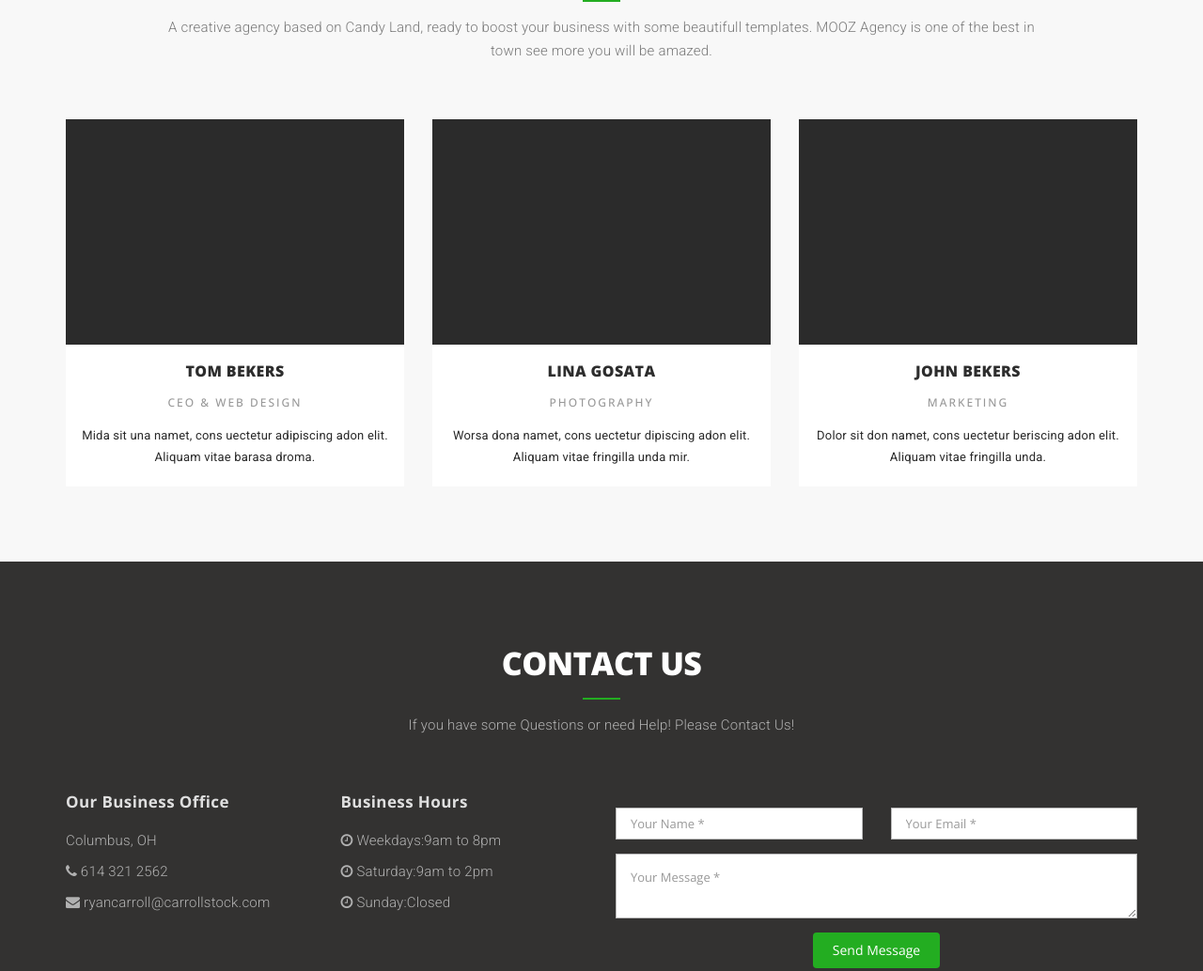
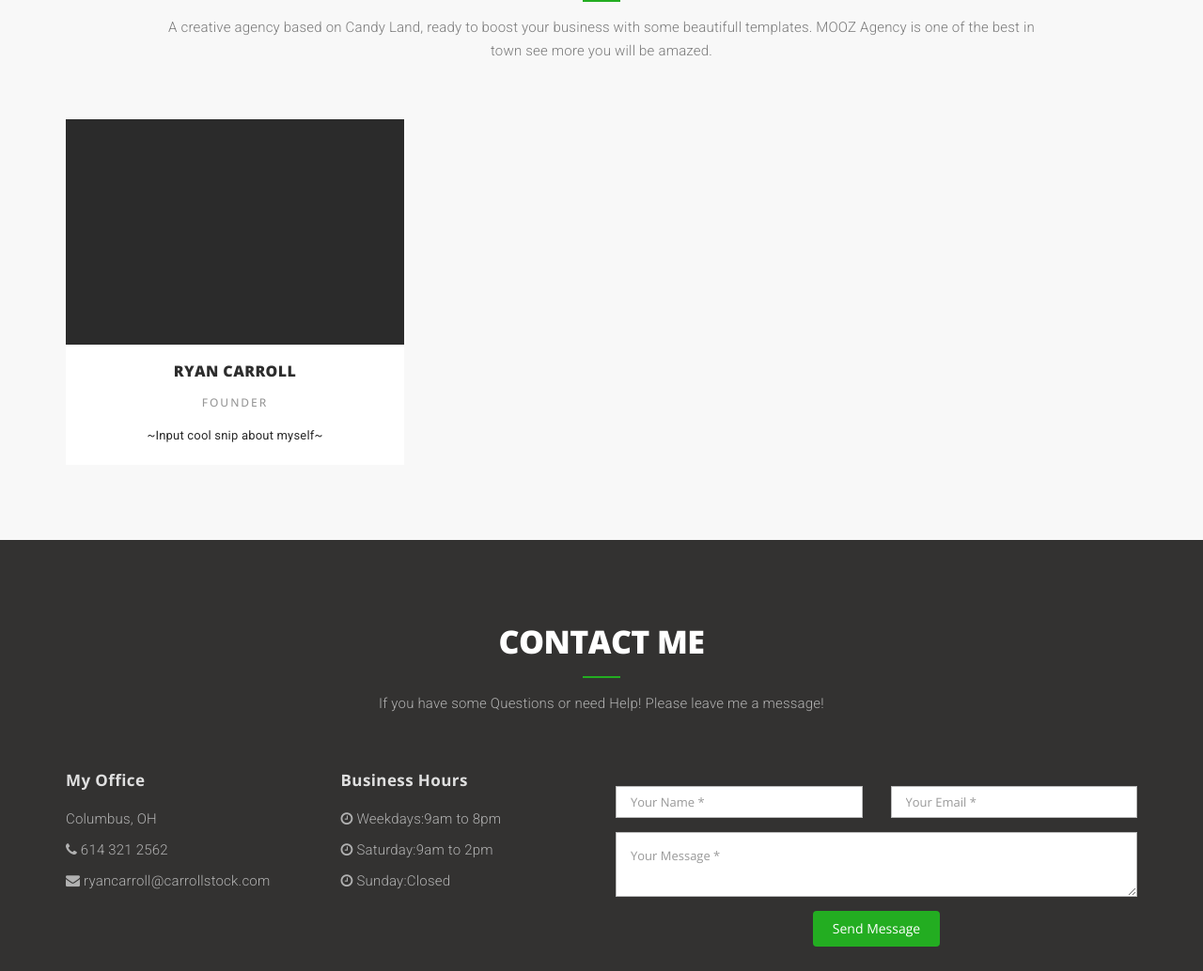
Before and after one commit to ryan-carroll/cstock, a website: page src/index.html in a window 1280 px wide. Shown: the part 3588-4622 px from the top of the page at 94% size. Drawn offline with nearby package versions, Linux system fonts and the light colour scheme.

Commit message:
Update index.html

```diff
--- a/src/index.html
+++ b/src/index.html
@@ -343,37 +343,9 @@
 								<img src="images/demo/author-2.jpg" class="img-responsive" alt="author">
 							</div>
 							<div class="team-text">
-								<h3>TOM BEKERS</h3>
-								<div class="team-position">CEO & Web Design</div>
-								<p>Mida sit una namet, cons uectetur adipiscing adon elit. Aliquam vitae barasa droma.</p>
-							</div>
-						</div>
-					</div>
-					<!-- end team member item -->
-					<!-- team member item -->
-					<div class="col-md-4">
-						<div class="team-item">
-							<div class="team-image">
-								<img src="images/demo/author-6.jpg" class="img-responsive" alt="author">
-							</div>
-							<div class="team-text">
-								<h3>LINA GOSATA</h3>
-								<div class="team-position">Photography</div>
-								<p>Worsa dona namet, cons uectetur dipiscing adon elit. Aliquam vitae fringilla unda mir.</p>
-							</div>
-						</div>
-					</div>
-					<!-- end team member item -->
-					<!-- team member item -->
-					<div class="col-md-4">
-						<div class="team-item">
-							<div class="team-image">
-								<img src="images/demo/author-4.jpg" class="img-responsive" alt="author">
-							</div>
-							<div class="team-text">
-								<h3>John BEKERS</h3>
-								<div class="team-position">Marketing</div>
-								<p>Dolor sit don namet, cons uectetur beriscing adon elit. Aliquam vitae fringilla unda.</p>
+								<h3>RYAN CARROLL</h3>
+								<div class="team-position">FOUNDER</div>
+								<p>~Input cool snip about myself~</p>
 							</div>
 						</div>
 					</div>
@@ -386,15 +358,15 @@
 				<div class="row">
 					<div class="col-lg-12 text-center">
 						<div class="section-title">
-							<h2>Contact Us</h2>
-							<p>If you have some Questions or need Help! Please Contact Us!</p>
+							<h2>Contact Me</h2>
+							<p>If you have some Questions or need Help! Please leave me a message!</p>
 						</div>
 					</div>
 				</div>
 				<div class="row">
 					<div class="col-md-3">
 						<div class="section-text">
-							<h4>Our Business Office</h4>
+							<h4>My Office</h4>
 							<p>Columbus, OH</p>
 							<p><i class="fa fa-phone"></i> 614 321 2562</p>
 							<p><i class="fa fa-envelope"></i> ryancarroll@carrollstock.com</p>
```
